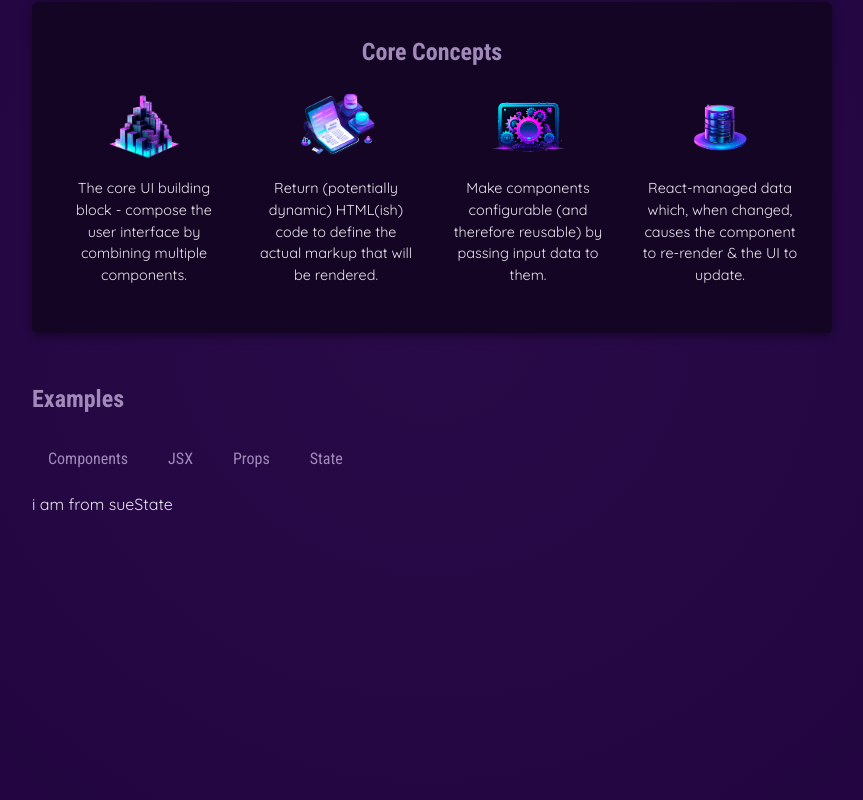
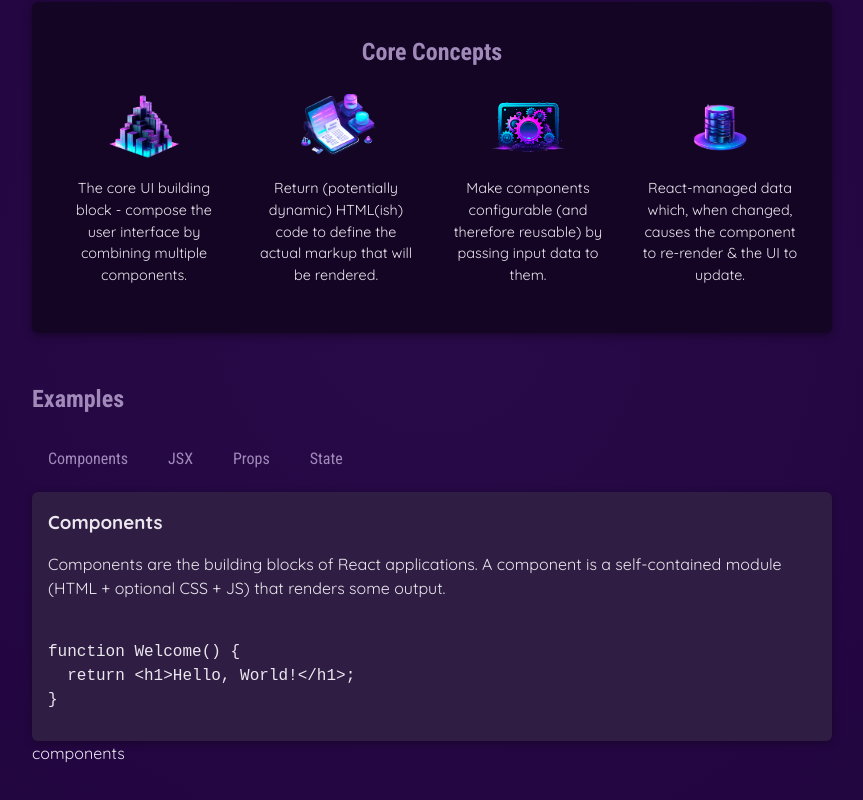
Before and after one commit to saloni24gupta/50daysproject4, a React (Vite) app in the folder 01-starting-project/: page / in a window 1280 px wide. Shown: the part 330-1130 px from the top of the page, without its empty margins (208-1071 px from the left). Built offline with nearby package versions, Linux system fonts and the light colour scheme.

Commit message:
dynamicallydatacontent

```diff
--- a/01-starting-project/src/App.jsx
+++ b/01-starting-project/src/App.jsx
@@ -8,14 +8,14 @@ import { EXAMPLES } from './data.js';
 
 function App() {
 
-  const [ selectedTopic, setSelectedTopic ] = useState('i am from sueState');
+  const [ selectedTopic, setSelectedTopic ] = useState('components');
   function handleSelect(selectedButton) {
     // selectedButton => 'components', 'jsx', 'props', 'state'
     // setSelectedTopic(selectedButton);
     // console.log(selectedTopic)
      setSelectedTopic(selectedButton);
     console.log(selectedTopic)
-    console.log(setSelectedTopic)
+
   }
   console.log("app component execution");
   return (
@@ -66,13 +66,13 @@ function App() {
             </TabButton>
 
           </menu>
-          {/* <div id="tab-content">
+        <div id="tab-content">
           <h3>{EXAMPLES[selectedTopic].title}</h3>
           <p>{EXAMPLES[selectedTopic].description}</p>
           <pre>
             <code>{EXAMPLES[selectedTopic].code}</code>
           </pre>
-         </div> */}
+        </div>
     {selectedTopic}
 
         </section>
```
